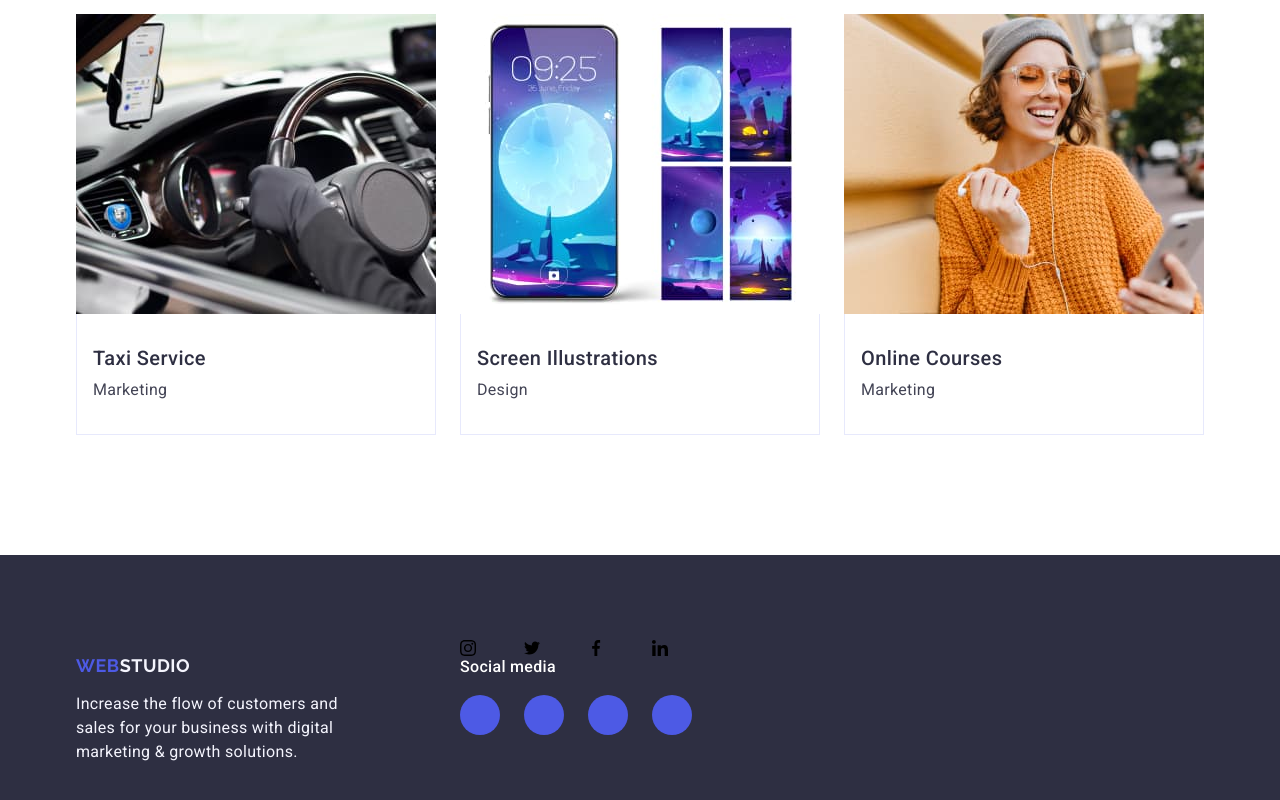
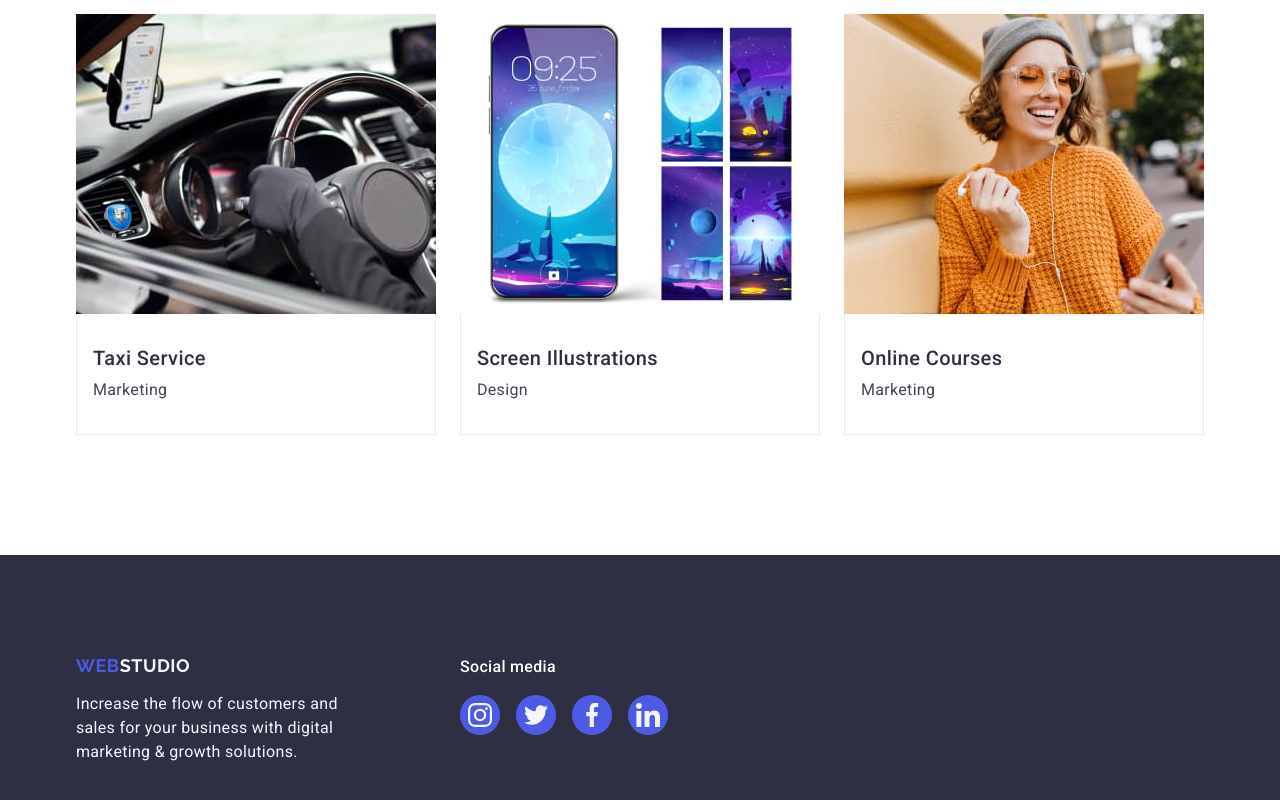
Before and after one commit to SO-Grifano/goit-markup-hw-04, a plain HTML site: page index.html in a window 1280 px wide. Shown: the part 2627-3427 px from the top of the page. Drawn offline with nearby package versions, Linux system fonts and the light colour scheme.

Commit message:
004 - fix futer

```diff
--- a/css/styles.css
+++ b/css/styles.css
@@ -366,6 +366,7 @@ button:focus {
 }
 .container.is-footer {
   display: flex;
+  align-items: baseline;
 }
 .footer_col.has-padding-right {
   margin-right: 120px;
@@ -377,6 +378,9 @@ button:focus {
   line-height: 1.5;
   letter-spacing: 0.02em;
   margin-bottom: 16px;
+}
+.footer .social_list {
+  gap: 16px;
 }
 .footer .main-logo {
   display: inline-block;
--- a/index.html
+++ b/index.html
@@ -438,49 +438,33 @@
           </p>
         </div>
         <div class="footer_col">
-          <h3 class="footer_social-title">Social media</h3>
+          <p class="footer_social-title">Social media</p>
           <ul class="social_list">
             <li class="social_list-item">
               <a href="" class="social_link">
-                <svg>
-                  <use
-                    href="./images/icons.svg#icon-instagram"
-                    width="16"
-                    height="16"
-                  ></use>
+                <svg class="social_icon" width="24" height="24">
+                  <use href="./images/icons.svg#icon-instagram"></use>
                 </svg>
               </a>
             </li>
             <li class="social_list-item">
               <a href="" class="social_link">
-                <svg>
-                  <use
-                    href="./images/icons.svg#icon-twitter"
-                    width="16"
-                    height="16"
-                  ></use>
+                <svg class="social_icon" width="24" height="24">
+                  <use href="./images/icons.svg#icon-twitter"></use>
                 </svg>
               </a>
             </li>
             <li class="social_list-item">
               <a href="" class="social_link">
-                <svg>
-                  <use
-                    href="./images/icons.svg#icon-facebook"
-                    width="16"
-                    height="16"
-                  ></use>
+                <svg class="social_icon" width="24" height="24">
+                  <use href="./images/icons.svg#icon-facebook"></use>
                 </svg>
               </a>
             </li>
             <li class="social_list-item">
               <a href="" class="social_link">
-                <svg>
-                  <use
-                    href="./images/icons.svg#icon-linkedin"
-                    width="16"
-                    height="16"
-                  ></use>
+                <svg class="social_icon" width="24" height="24">
+                  <use href="./images/icons.svg#icon-linkedin"></use>
                 </svg>
               </a>
             </li>
```
